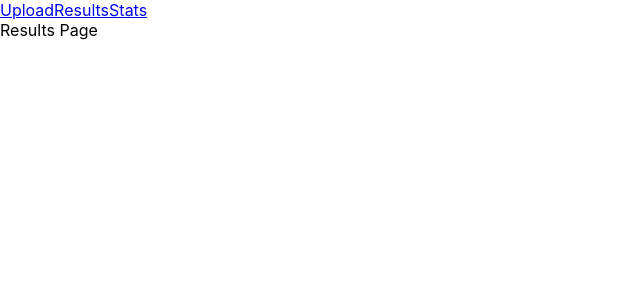
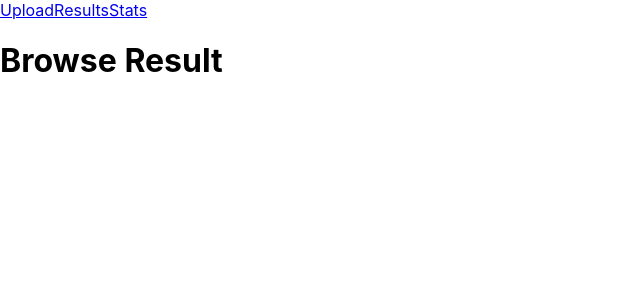
Before and after one commit to adiyounes/genomics-dashboard, a React (Create React App) app in the folder frontend/: page /results in a window 1280 px wide. Shown: the top 300 px of the page, without its empty margins (0-640 px from the left). Built offline with nearby package versions, Linux system fonts and the light colour scheme.

Commit message:
result page added

```diff
--- a/frontend/src/pages/ResultsPage.jsx
+++ b/frontend/src/pages/ResultsPage.jsx
@@ -1,3 +1,16 @@
+import { useState, useEffect } from 'react'
+import { getUploads } from '../api/client'
+
 export default function ResultsPage() {
-    return <div>Results Page</div>
+    const [uploads, setUploads] = useState([])
+    const [selectedId, setSelectedId] = useState(null)
+
+    useEffect(()=>{
+
+    })
+    return (
+    <div>
+        <h1>Browse Result</h1>
+    </div>
+    )
 }
```
